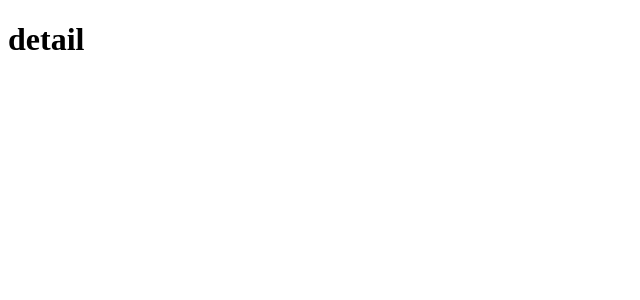
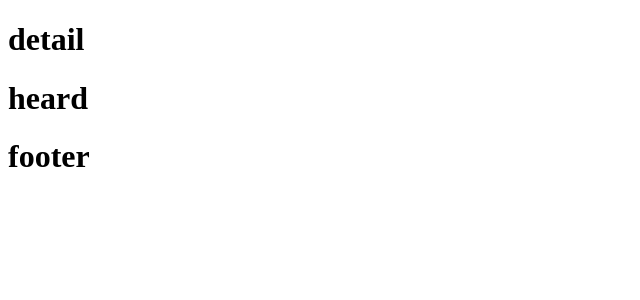
Before and after one commit to kakajun/nuxt3-test, a Nuxt app: page /detail in a window 1280 px wide. Shown: the top 300 px of the page, without its empty margins (0-640 px from the left). Built offline with nearby package versions, Linux system fonts and the light colour scheme.

Commit message:
加入公共组件

```diff
--- /dev/null
+++ b/components/TheFooter.vue
@@ -0,0 +1,5 @@
+<template>
+  <div>
+    <h1>footer</h1>
+  </div>
+</template>
--- /dev/null
+++ b/components/TheHeader.vue
@@ -0,0 +1,5 @@
+<template>
+  <div>
+    <h1>heard</h1>
+  </div>
+</template>
--- a/pages/detail.vue
+++ b/pages/detail.vue
@@ -1,5 +1,10 @@
 <template>
   <div>
     <h1>detail</h1>
+     <div>
+    <TheHeader />
+    <slot />
+    <TheFooter />
+  </div>
   </div>
 </template>
```
